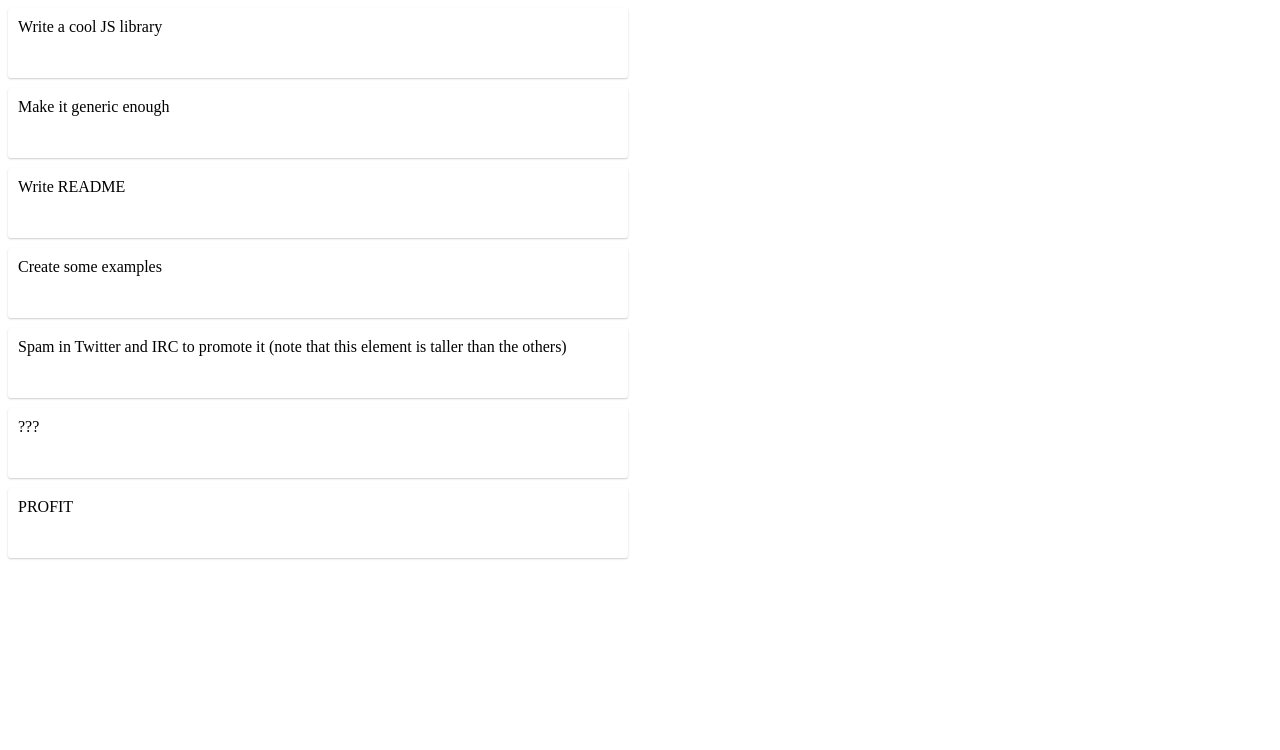
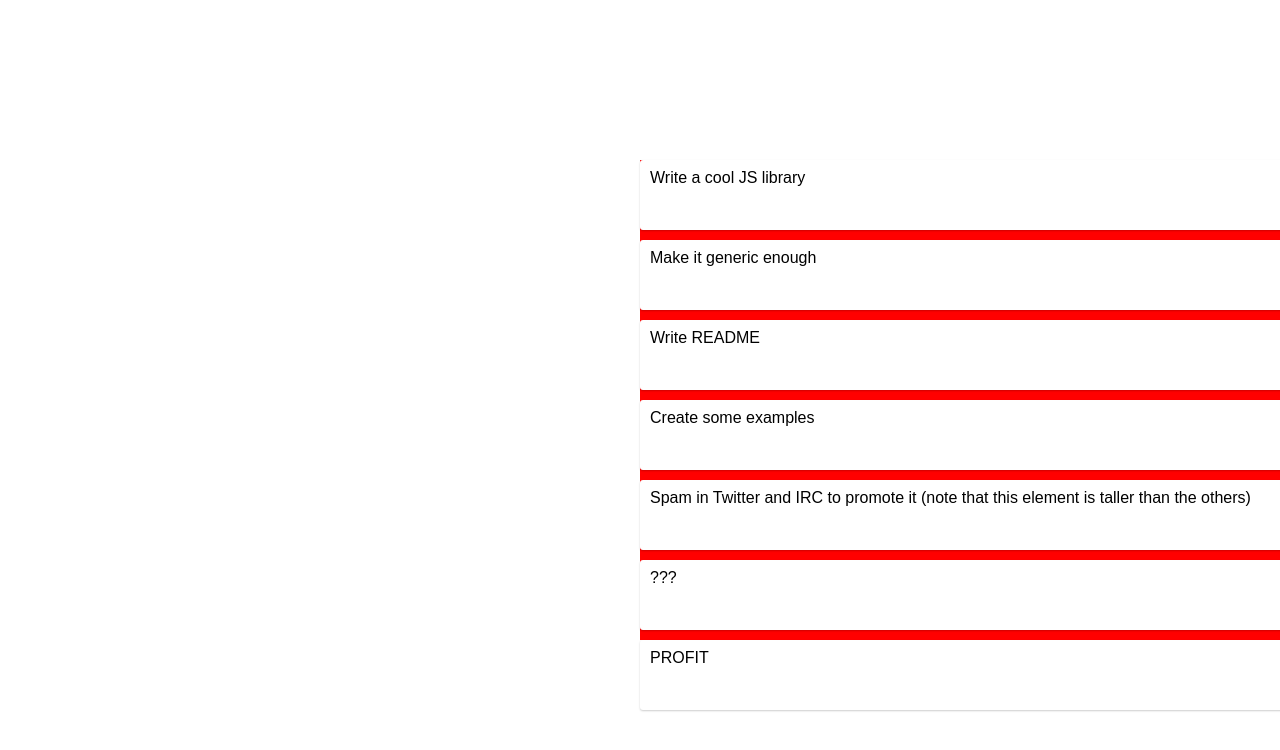
Before and after one commit to Yun-KC/ToDoApp, a React (Create React App) app in the folder client/: page / in a window 1280 px wide. Shown: the top 750 px of the page. Built offline with nearby package versions, Linux system fonts and the light colour scheme.

Commit message:
app layout

```diff
--- a/client/package.json
+++ b/client/package.json
@@ -15,6 +15,7 @@
     "react-motion": "^0.5.2",
     "react-scripts": "5.0.1",
     "styled-components": "^5.3.5",
+    "styled-reset": "^4.4.2",
     "web-vitals": "^2.1.4"
   },
   "scripts": {
--- a/client/src/App.tsx
+++ b/client/src/App.tsx
@@ -2,14 +2,31 @@ import React from 'react';
 import { DndProvider } from 'react-dnd';
 import { HTML5Backend } from 'react-dnd-html5-backend';
 import { Container } from './components/Container';
+import GlobalStyle from './GlobalStyle';
+import styled from 'styled-components';
+
+const AppContainer = styled.div`
+  display: grid;
+  width: 100vw;
+  height: 100vh;
+  grid-template-rows: 1fr 3fr 1fr;
+  grid-template-columns: 1fr 1fr;
+  grid-template-areas:
+    'header header '
+    'main cardlist'
+    'footer footer';
+`;
 
 const App = () => {
   return (
-    <div className='App'>
-      <DndProvider backend={HTML5Backend}>
-        <Container />
-      </DndProvider>
-    </div>
+    <>
+      <GlobalStyle />
+      <AppContainer>
+        <DndProvider backend={HTML5Backend}>
+          <Container />
+        </DndProvider>
+      </AppContainer>
+    </>
   );
 };
 
--- /dev/null
+++ b/client/src/GlobalStyle.ts
@@ -0,0 +1,27 @@
+import { createGlobalStyle } from 'styled-components';
+import reset from 'styled-reset';
+
+const GlobalStyle = createGlobalStyle`
+    ${reset};
+    html {
+      box-sizing: content-box;
+    }
+    body{
+        padding: 0;
+        margin: 0;
+        font-family: 'Noto Sans KR', sans-serif;
+    };
+    button{
+        display: flex;
+        cursor: pointer;
+        outline: none;
+        border-radius: 3px;
+    };
+    input{
+        display: flex;
+        outline: none;
+        padding-left: 10px;
+    }
+`;
+
+export default GlobalStyle;
--- a/client/src/components/Card.tsx
+++ b/client/src/components/Card/Card.tsx
@@ -1,7 +1,7 @@
 import type { FC } from 'react';
 import React, { useRef } from 'react';
 import { useDrag, useDrop } from 'react-dnd';
-import { ItemTypes } from '../itemType';
+import { ItemTypes } from '../../itemType';
 import './Card.css';
 
 export interface CardProps {
--- a/client/src/components/Container.tsx
+++ b/client/src/components/Container.tsx
@@ -2,14 +2,18 @@ import update from 'immutability-helper';
 import type { FC } from 'react';
 import React from 'react';
 import { useCallback, useState } from 'react';
-import { Card } from './Card';
+import { Card } from './Card/Card';
 import { Motion, spring } from 'react-motion';
-
+import styled from 'styled-components';
 // TODO: 부모 크기에 따라 컨테이너 크기와 카드 요소들의 크기 변경
 
-const style = {
-  width: '600px',
-};
+const CardContainer = styled.div`
+  grid-area: cardlist;
+  position: relative;
+  width: 100%;
+  height: 100%;
+  background-color: red;
+`;
 
 export interface Item {
   id: number;
@@ -65,7 +69,7 @@ export const Container: FC = () => {
 
   return (
     <>
-      <div style={{ ...style, position: 'relative' }}>
+      <CardContainer>
         {cards.map((card, i) => (
           <Motion
             key={card.id}
@@ -76,7 +80,7 @@ export const Container: FC = () => {
             {({ y }) => <Card key={card.id} index={i} id={card.id} text={card.text} moveCard={moveCard} y={y} />}
           </Motion>
         ))}
-      </div>
+      </CardContainer>
     </>
   );
 };
```
Also changed, not shown: client/src/components/Card/Card.css (renamed from client/src/components/Card.css), 1 other file (tests, documents, lock files or other folders).
